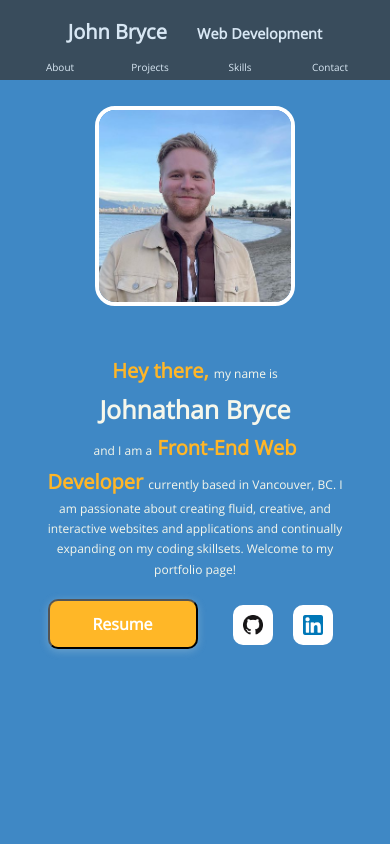
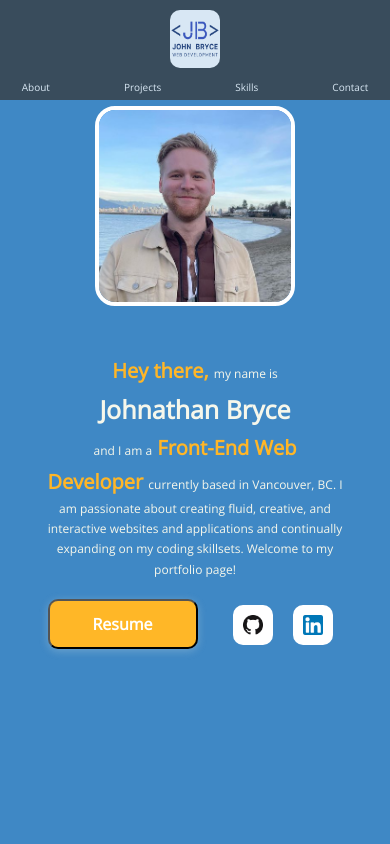
Before and after one commit to johnathanbryce/jbryce-portfolio, a React (Create React App) app: page / in a window 390 px wide. Shown: the top 844 px of the page. Built offline with nearby package versions, Linux system fonts and the light colour scheme.

Commit message:
added logo to header and updated responsive design accordingly

```diff
--- a/src/components/Layout/Contact.js
+++ b/src/components/Layout/Contact.js
@@ -1,4 +1,5 @@
 import classes from "./Contact.module.css";
+import jbrycelogo from "../../images/jbryce-logo.png";
 
 import { useState } from "react";
 
@@ -28,6 +29,7 @@ const Contact = () => {
       <h2 data-aos="fade-down" className={classes.contact__header}>
         Contact Me
       </h2>
+
       <div className={classes.header__underline} data-aos="fade-left"></div>
       <div className={classes.contact__content}>
         <form
--- a/src/components/Layout/Contact.module.css
+++ b/src/components/Layout/Contact.module.css
@@ -77,4 +77,12 @@ button {
     width: 150%;
     height: 5rem;
   }
+
+  .form__button:hover,
+  .form__button:active {
+    background-color: #ffb627;
+    -webkit-transition: all 0.8s;
+    -moz-transition: all 0.8s;
+    transition: all 0.8s;
+  }
 }
--- a/src/components/Layout/Navbar.js
+++ b/src/components/Layout/Navbar.js
@@ -1,16 +1,28 @@
 import classes from "./Navbar.module.css";
+import jbrycelogo from "../../images/jbryce-logo.png";
 
 import { BrowserRouter } from "react-router-dom";
 import { HashLink as Link } from "react-router-hash-link";
+
+/*
+
+      <h1>
+          John Bryce <span className={classes.highlight}>Web Development </span>
+        </h1>
+
+        */
 
 const Navbar = () => {
   return (
     <BrowserRouter>
       <div className={classes.header}>
-        <h1>
-          {" "}
-          John Bryce <span className={classes.highlight}>Web Development </span>
-        </h1>
+        <div className={classes.header__logo__container}>
+          <img
+            src={jbrycelogo}
+            alt="John Bryce's web development logo"
+            className={classes.logo}
+          />
+        </div>
         <nav>
           <ul>
             <li>
--- a/src/components/Layout/Navbar.module.css
+++ b/src/components/Layout/Navbar.module.css
@@ -1,7 +1,8 @@
 .header {
   display: flex;
+
   position: fixed;
-  height: 8rem;
+  height: 10rem;
   justify-content: space-between;
   align-items: center;
   width: 100%;
@@ -13,7 +14,19 @@
   opacity: 0.8;
   color: white;
   padding: 4rem;
+
   z-index: 999;
+}
+
+.header__logo__container {
+  height: inherit;
+  width: 10rem;
+}
+.logo {
+  height: 100%;
+  width: 100%;
+
+  border-radius: 1rem;
 }
 
 .highlight {
@@ -47,6 +60,11 @@
     font-size: 1.9rem;
   }
 
+  .header__logo__container {
+    height: inherit;
+    width: 10rem;
+  }
+
   .highlight {
     font-size: 1.45rem;
     position: relative;
@@ -66,8 +84,14 @@
 
 @media only screen and (max-width: 800px) {
   .header {
-    display: block;
-    padding: 1.5rem;
+    display: flex;
+    flex-direction: column;
+    padding: 1rem;
+  }
+
+  .header__logo__container {
+    height: inherit;
+    width: 5rem;
   }
   h1 {
     display: block;
@@ -77,11 +101,12 @@
   .header ul {
     display: flex;
     margin-top: 0.8rem;
+
     text-align: center;
   }
   .header li {
     font-size: 1rem;
-    padding: 0.2rem;
+    padding: 0.25rem 2.7rem 0.25rem 2.7rem;
     margin: 0;
   }
 
--- a/src/components/Layout/Projects/Projects.module.css
+++ b/src/components/Layout/Projects/Projects.module.css
@@ -7,11 +7,12 @@
   background-color: #e26d5c;
   height: 100vh;
   scroll-snap-align: start;
-
   /* content padding per component */
   padding: 0 10rem 0 10rem;
-
   position: relative;
+}
+.projects__header {
+  margin-top: 5rem;
 }
 
 .header__underline {
```
Also changed, not shown: src/images/jbryce-logo.png (added).
